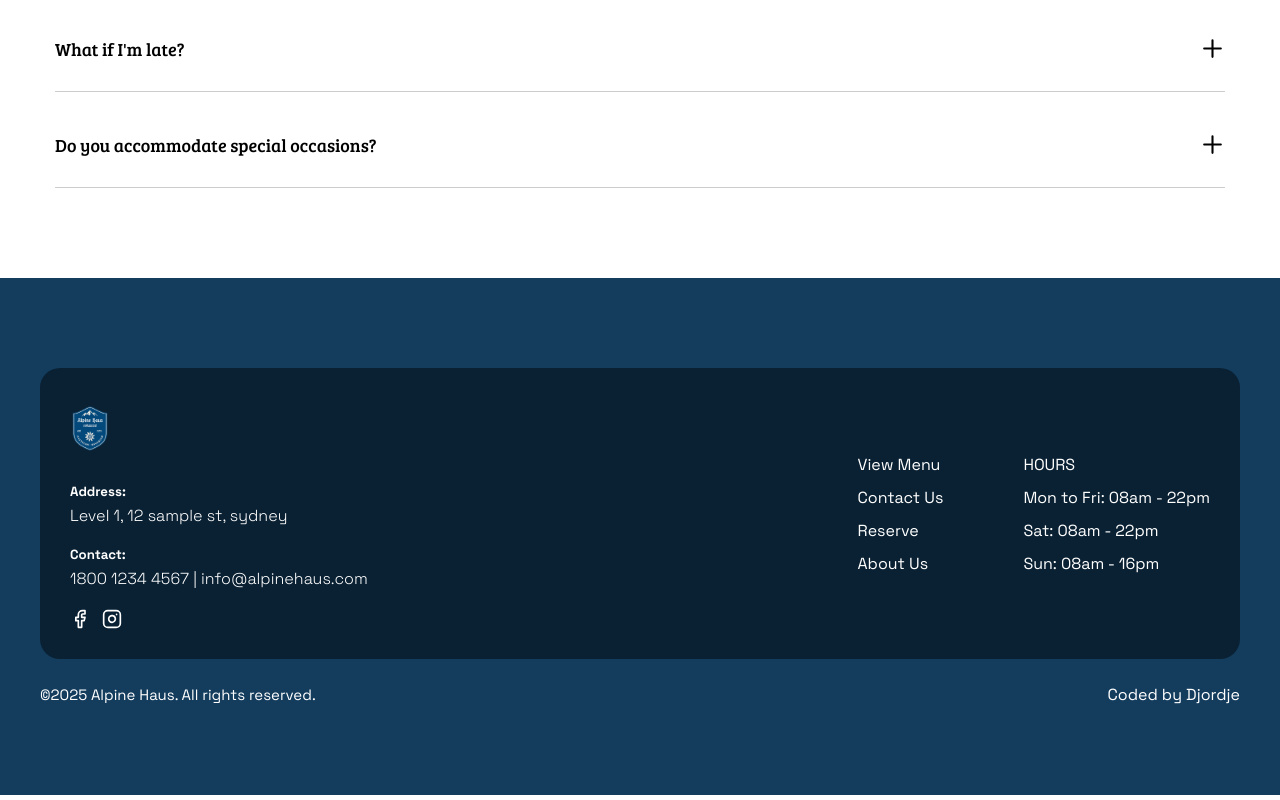
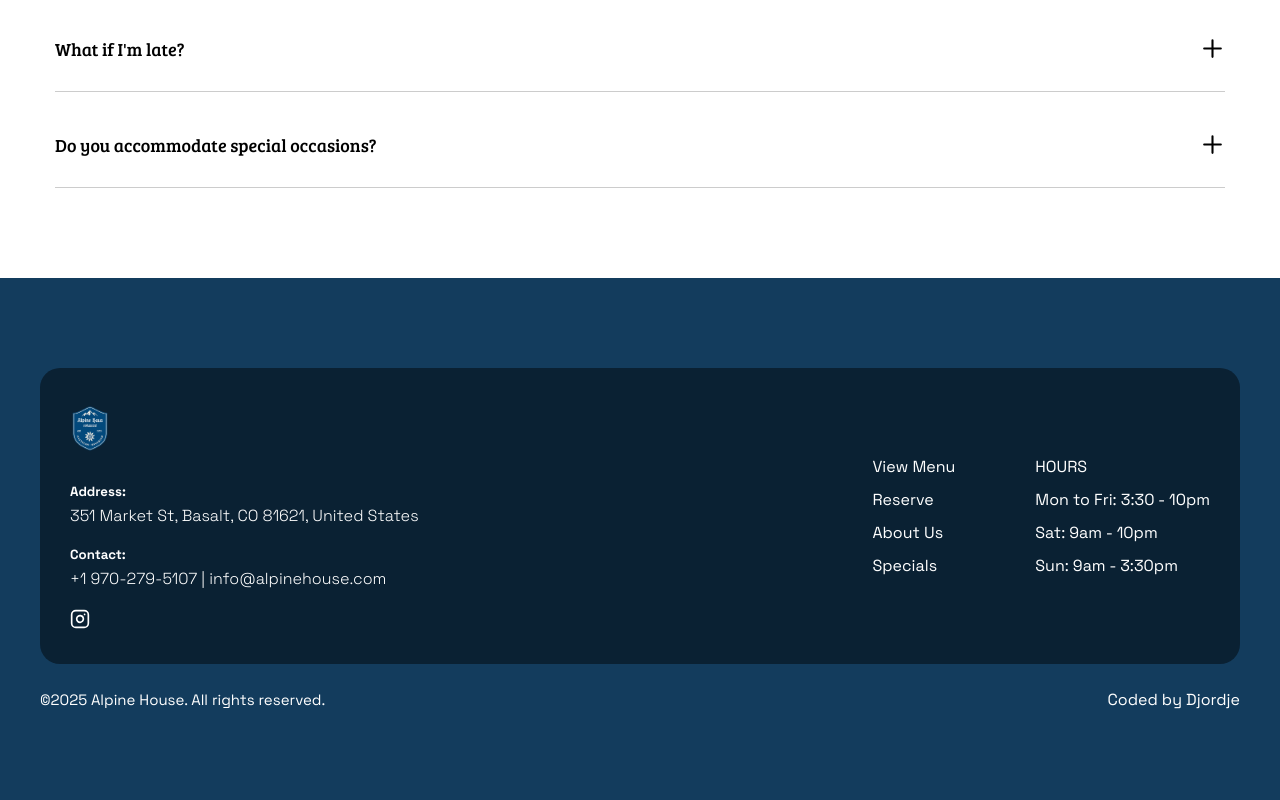
Before and after one commit to jovic-djordje/alpine-haus, a React (Vite) app: page /reserve in a window 1280 px wide. Shown: the part 1901-2701 px from the top of the page. Built offline with nearby package versions, Linux system fonts and the light colour scheme; a web font is replaced by a local one.

Commit message:
chancing the information about restaurant in home page

```diff
--- a/src/components/footer/Footer.jsx
+++ b/src/components/footer/Footer.jsx
@@ -17,17 +17,23 @@ const Footer = () => {
 
             <div className="footer-info-holder">
               <h5>Address:</h5>
-              <p>Level 1, 12 sample st, sydney </p>
+              <p>351 Market St, Basalt, CO 81621, United States</p>
             </div>
 
             <div className="footer-info-holder">
               <h5>Contact:</h5>
-              <p>1800 1234 4567 | info@alpinehaus.com</p>
+              <p>+1 970-279-5107 | info@alpinehouse.com</p>
             </div>
 
             <div className="footer-social-media-holder">
-              <FiFacebook className="footer-icon" />
-              <FiInstagram className="footer-icon" />
+              <a
+                href="https://www.instagram.com/alpine_house_/"
+                target="_blank"
+                rel="noopener noreferrer"
+              >
+                {" "}
+                <FiInstagram className="footer-icon" />
+              </a>
             </div>
           </div>
 
@@ -36,22 +42,22 @@ const Footer = () => {
               <Link to="/menu" className="footer-link">
                 View menu
               </Link>
-              <Link to="/about#contact" className="footer-link">
-                Contact us
-              </Link>
               <Link to="/reserve" className="footer-link">
                 Reserve
               </Link>
               <Link to="/about" className="footer-link">
                 About us
               </Link>
+              <Link to="/specials" className="footer-link">
+                Specials
+              </Link>
             </div>
 
             <div className="hours">
               <span>hours</span>
-              <p>Mon to Fri: 08am - 22pm</p>
-              <p>Sat: 08am - 22pm</p>
-              <p>Sun: 08am - 16pm</p>
+              <p>Mon to Fri: 3:30 - 10pm</p>
+              <p>Sat: 9am - 10pm</p>
+              <p>Sun: 9am - 3:30pm</p>
             </div>
           </div>
         </div>
@@ -59,13 +65,22 @@ const Footer = () => {
       <div className="attribute">
         <div className="copyright">
           <p>
-            ©2025 alpine haus. All <span>rights reserved.</span>
+            ©2025 alpine house. All <span>rights reserved.</span>
           </p>
         </div>
 
         <div className="code">
           <p>
-            Coded by <span>djordje</span>
+            Coded by{" "}
+            <span>
+              <a
+                href="https://www.instagram.com/djordjejovic_/"
+                target="_blank"
+                rel="noopener noreferrer"
+              >
+                djordje
+              </a>
+            </span>
           </p>
         </div>
       </div>
--- a/src/components/footer/footer.style.css
+++ b/src/components/footer/footer.style.css
@@ -50,6 +50,11 @@ footer {
   justify-content: center;
   align-items: center;
   gap: 12px;
+}
+
+.footer-social-media-holder a {
+  filter: brightness(0) saturate(100%) invert(99%) sepia(6%) saturate(311%)
+    hue-rotate(148deg) brightness(117%) contrast(100%);
 }
 
 .footer-icon {
@@ -118,6 +123,11 @@ footer {
   text-transform: capitalize;
 }
 
+.code span a {
+  color: hsl(0, 0%, 100%);
+  text-decoration: none;
+}
+
 @media screen and (max-width: 1200px) {
   .footer-holder {
     width: 95%;
--- a/src/components/navigation/Navigation.jsx
+++ b/src/components/navigation/Navigation.jsx
@@ -107,18 +107,30 @@ const Navigation = () => {
           <span className="hr-line"></span>
 
           <div className="footer-social-media-holder nav-social-media-holder">
-            <FiFacebook className="footer-icon nav-icon" />
-            <FiInstagram className="footer-icon nav-icon" />
+            <a
+              href="https://www.instagram.com/alpine_house_/"
+              target="_blank"
+              rel="noopener noreferrer"
+            >
+              {" "}
+              <FiInstagram className="footer-icon nav-icon" />
+            </a>
           </div>
 
           <div className="nav-info-holder">
             <h5>Address:</h5>
-            <p>Level 1, 12 sample st, sydney </p>
+            <a
+              href="https://www.google.com/maps/place/Alpine+House/@39.3857594,-107.0827341,143m/data=!3m1!1e3!4m12!1m5!3m4!2zMznCsDIzJzA4LjkiTiAxMDfCsDA0JzU4LjEiVw!8m2!3d39.3857921!4d-107.0828019!3m5!1s0x8741b361c6ac75fb:0x969c0c82d693cee2!8m2!3d39.3856694!4d-107.0826002!16s%2Fg%2F11x_fn3_1h?entry=ttu&g_ep=EgoyMDI1MDkxNy4wIKXMDSoASAFQAw%3D%3D"
+              target="_blank"
+              rel="noopener noreferrer"
+            >
+              351 Market St, Basalt, CO 81621, United States
+            </a>
           </div>
 
           <div className="nav-info-holder">
             <h5>Contact:</h5>
-            <p>1800 1234 4567 | info@alpinehaus.com</p>
+            <a href="tel:+19702795107">+1 970-279-5107</a>
           </div>
         </div>
       </div>
--- a/src/components/navigation/navigation.style.css
+++ b/src/components/navigation/navigation.style.css
@@ -195,6 +195,11 @@ body.menu-open {
   font-size: 20px;
 }
 
+.nav-info-holder a {
+  text-decoration: none;
+  color: hsl(0, 0%, 100%);
+}
+
 @media screen and (max-width: 1200px) {
   .header-holder {
     width: 95%;
--- a/src/pages/Home/Home.jsx
+++ b/src/pages/Home/Home.jsx
@@ -39,20 +39,20 @@ const Home = () => {
     {
       id: 1,
       icon: <FiMail className="contact-section-icon" />,
-      info: "info@alpinehaus.com",
+      info: "info@alpinehouse.com",
       text: "Reach out for private dining, events, or inquiries",
     },
     {
       id: 2,
       icon: <FiSmartphone className="contact-section-icon" />,
-      info: "(+123) 456 789",
+      info: "+1 970-279-5107",
       text: "We are here to arrange your reservation with care.",
     },
 
     {
       id: 3,
       icon: <FiMapPin className="contact-section-icon" />,
-      info: "Level 1, 12 sample st, sydney",
+      info: "351 Market St, Basalt, CO 81621, United States",
       text: "Join us at our address and indulge in a refined experience.",
     },
   ];
@@ -82,10 +82,10 @@ const Home = () => {
           <div className="about-section-text-holder">
             <h2 className="about-section-title">
               Experience authentic alpine hospitality <span>at</span> alpine
-              haus
+              house
             </h2>
             <p className="about-section-text">
-              At <span>alpine haus</span>, we celebrate our rich{" "}
+              At <span>alpine house</span>, we celebrate our rich{" "}
               <span>Austrian</span> heritage through every dish we serve. Our
               inviting atmosphere and friendly staff ensure that every visit
               feels like coming home.
@@ -114,7 +114,7 @@ const Home = () => {
               Taste <span>the</span> heart <span>of</span> alpine cuisine
             </h2>
             <p className="features-section-text">
-              At <span>alpine haus</span>, we bring you the essence of
+              At <span>alpine house</span>, we bring you the essence of
               traditional <span>austrian-german</span> dishes, crafted with love
               and authenticity. Join us for a culinary journey that warms the
               heart and soul.
--- a/src/pages/Home/home.style.css
+++ b/src/pages/Home/home.style.css
@@ -339,6 +339,10 @@
   line-height: 1.7;
 }
 
+.reserve-section-text span {
+  text-transform: capitalize;
+}
+
 .reserve-link {
   max-width: 100px;
   width: 100%;
```
Also changed, not shown: src/assets/1-5-scaled.jpg (added).
